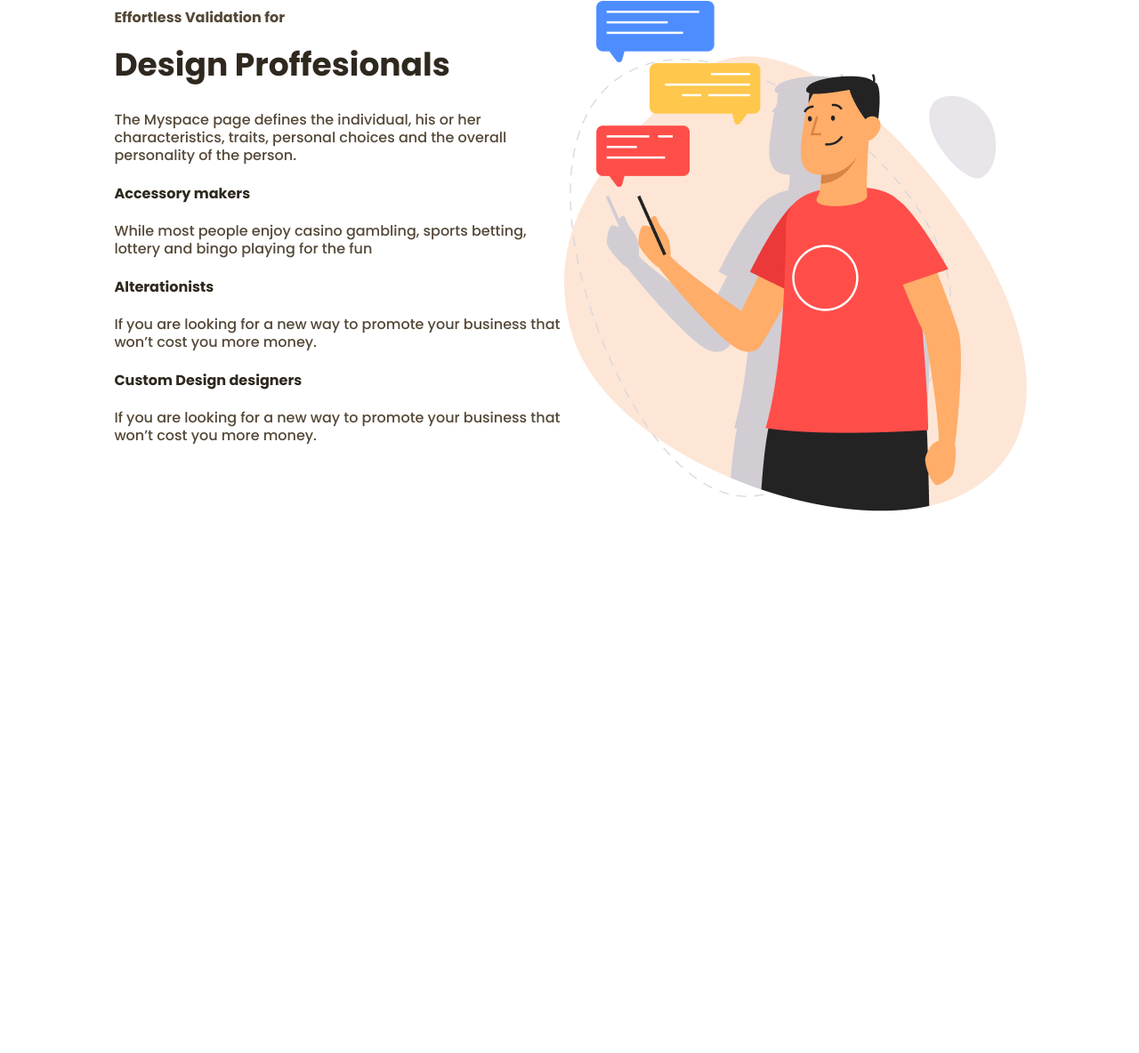
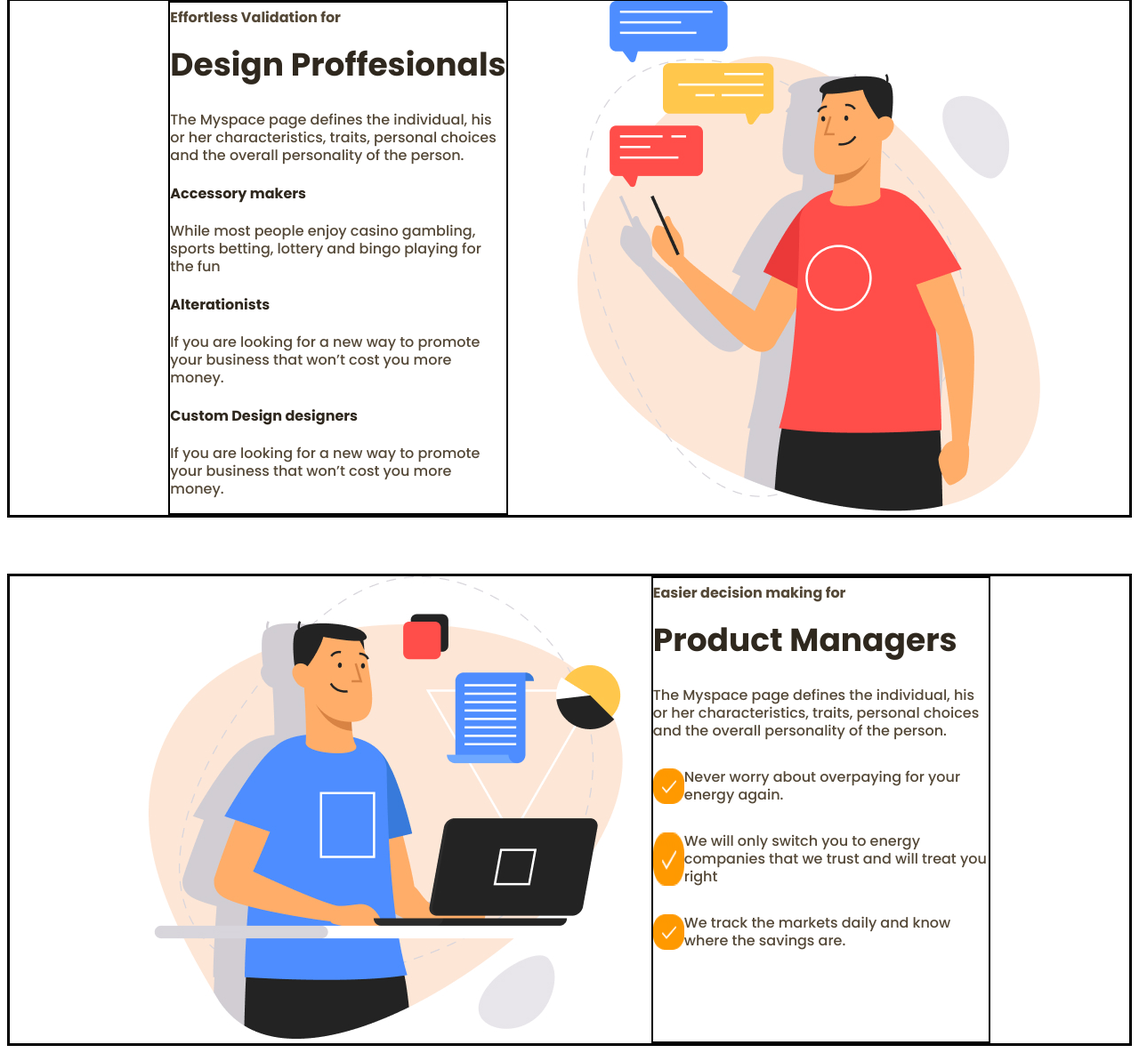
Before and after one commit to amandaerikslid/productly, a plain HTML site: page index.html in a window 1280 px wide. Shown: the part 1224-2408 px from the top of the page at 89% size. Before the commit the page ends 1814 px from the top, so only its background shows below. Drawn offline with Linux system fonts and the light colour scheme; a web font is replaced by a local one.

Commit message:
05 product managers

```diff
--- a/index.html
+++ b/index.html
@@ -94,27 +94,52 @@
     <br>
     <br>
     <br>
-        <div class="card_sign_now">
-            <button class="btn_sign_now">SIGN UP NOW</button>
-        </div>
+    <div class="card_sign_now">
+        <button class="btn_sign_now">SIGN UP NOW</button>
+    </div>
 
     <section class="card_section_three">
         <div class="design_prof">
-            <p class="effort">Effortless Validation for</p>
+            <p class="top_title">Effortless Validation for</p>
             <p class="title_prof">Design Proffesionals</p>
-            <p class="three_content">The Myspace page defines the individual, his or her characteristics, traits, personal choices and the overall personality of the person.</p>
-            <p class="three_small_title">Accessory makers</p>
-            <p class="three_content">While most people enjoy casino gambling, sports betting, lottery and bingo playing for the fun</p>
-            <p class="three_small_title">Alterationists</p>
-            <p class="three_content">If you are looking for a new way to promote your business that won’t cost you more money.</p>
-            <p class="three_small_title">Custom Design designers</p>
-            <p class="three_content">If you are looking for a new way to promote your business that won’t cost you more money.</p>
+            <p class="lil_content">The Myspace page defines the individual, his or her characteristics, traits, personal
+                choices and the overall personality of the person.</p>
+            <p class="small_title">Accessory makers</p>
+            <p class="lil_content">While most people enjoy casino gambling, sports betting, lottery and bingo playing
+                for the fun</p>
+            <p class="small_title">Alterationists</p>
+            <p class="lil_content">If you are looking for a new way to promote your business that won’t cost you more
+                money.</p>
+            <p class="small_title">Custom Design designers</p>
+            <p class="lil_content">If you are looking for a new way to promote your business that won’t cost you more
+                money.</p>
         </div>
 
         <div>
-            <img src="images/secondimage.jpg" alt="Guy">
+            <img src="images/secondimage.jpg" class="guy" alt="Guy">
         </div>
     </section>
+
+    <section class="card_section_three">
+        <div>
+            <img src="images/imagethree.jpg" class="image_three" alt="Guy and computer">
+        </div>
+
+        <div class="design_prof">
+            <p class="top_title">Easier decision making for</p>
+            <p class="title_prof">Product Managers</p>
+            <p class="lil_content a">The Myspace page defines the individual, his or her characteristics, traits, personal
+                choices and the overall personality of the person.</p>
+
+            <p class="lil_content"><img src="images/tickicon.jpg" alt="tick">Never worry about overpaying for your
+                energy again.</p>
+
+            <p class="lil_content"><img src="images/tickicon.jpg" alt="tick">We will only switch you to energy companies that we trust and will treat you right</p>
+
+            <p class="lil_content"><img src="images/tickicon.jpg" alt="tick">We track the markets daily and know where the savings are.</p>
+        </div>
+    </section>
+
 
 
 
--- a/styles/index.css
+++ b/styles/index.css
@@ -6,9 +6,9 @@
 .nav-list {
     background-color: white;
     margin: 0%;
-    padding: 1px border: 2px;
-    display: flex;
-    justify-content: flex-end;
+    padding: 1px border:2px;
+    display:flex;
+    justify-content:flex-end;
 }
 
 .nav-item {
@@ -190,7 +190,7 @@
 
 .card_section_three {
     display: flex;
-    border: solid rgb(255, 255, 255);
+    border: solid rgb(0, 0, 0);
     max-width: 100%;
     min-height: 100%;
     justify-content: center;
@@ -200,13 +200,14 @@
 
 .design_prof {
     display: flex;
-    border: 2px solid rgb(255, 255, 255);
+    border: 2px solid rgb(0, 0, 0);
     flex-direction: column;
-    max-width: 40%;
-    overflow: visible;
+    max-width: 30%;
+
+
 }
 
-.effort {
+.top_title {
     display: flex;
     font-family: 'Poppins', sans-serif;
     font-style: normal;
@@ -226,7 +227,7 @@
     color: #2F281E;
 }
 
-.three_small_title {
+.small_title {
     font-family: 'Poppins', sans-serif;
     font-style: normal;
     font-weight: 700;
@@ -235,11 +236,20 @@
     color: #2F281E;
 }
 
-.three_content {
+.lil_content {
     font-family: 'Poppins';
     font-style: normal;
     font-weight: 500;
     font-size: 16px;
     line-height: 20px;
     color: #544837;
+    display: flex;
 }
+
+.guy {
+    margin-left: 15%;
+}
+
+.image_three {
+    margin-right: 30px;
+}
```
Also changed, not shown: images/imagethree.jpg (added), images/tickicon.jpg (added).
